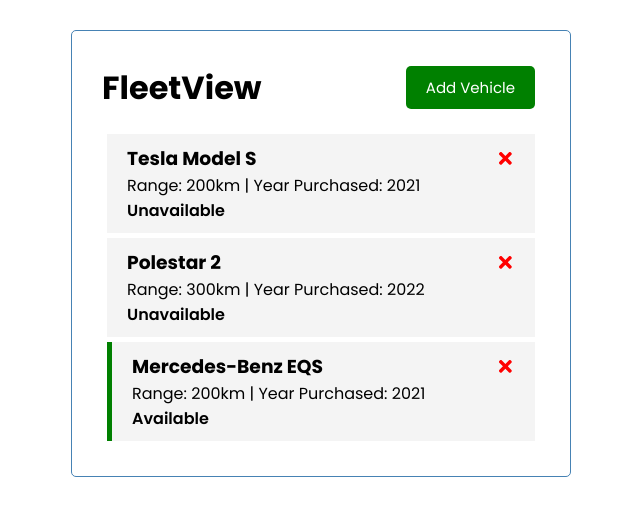
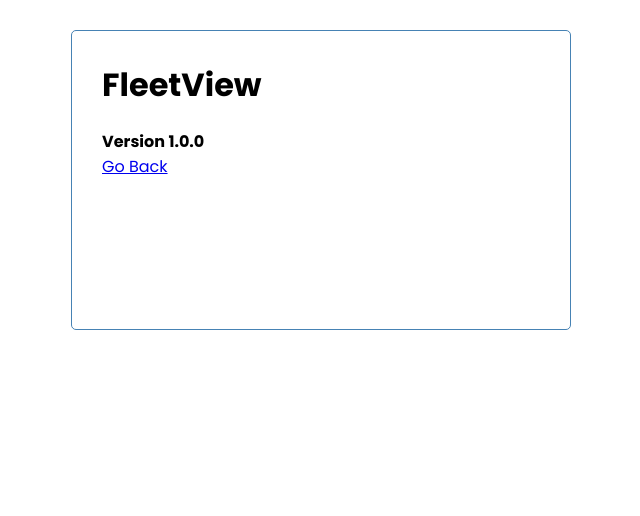
Before and after one commit to azizul-c/FleetView, a React (Create React App) app: page /about in a window 1280 px wide. Shown: the top 516 px of the page, without its empty margins (319-959 px from the left). Built offline with nearby package versions, Linux system fonts and the light colour scheme; data requests are answered from the project's data file.

Commit message:
Implement routing

```diff
--- a/package.json
+++ b/package.json
@@ -10,6 +10,7 @@
     "react": "^18.2.0",
     "react-dom": "^18.2.0",
     "react-icons": "^4.4.0",
+    "react-router-dom": "^6.4.2",
     "react-scripts": "5.0.1",
     "web-vitals": "^2.1.4"
   },
--- a/src/App.js
+++ b/src/App.js
@@ -1,7 +1,10 @@
 import { useState, useEffect } from "react";
+import { BrowserRouter as Router, Route, Routes } from "react-router-dom";
 import Header from "./components/Header";
+import Footer from "./components/Footer";
 import Vehicles from "./components/Vehicles";
 import AddVehicle from "./components/AddVehicle";
+import About from "./components/About";
 
 function App() {
   const [showAddVehicle, setShowAddVehicle] = useState(false);
@@ -89,12 +92,18 @@ function App() {
   };
 
   return (
+    <Router>
       <div className="container">
         <Header
           title={"FleetView"}
           onAdd={() => setShowAddVehicle(!showAddVehicle)}
           showAdd={showAddVehicle}
         />
+        <Routes>
+          <Route
+            path="/"
+            element={
+              <>
                 {/* shorter way of doing a ternary without an else */}
                 {showAddVehicle && <AddVehicle onAdd={addVehicle} />}
                 {vehicles.length > 0 ? (
@@ -106,7 +115,14 @@ function App() {
                 ) : (
                   "There are no vehicles in your fleet."
                 )}
+              </>
+            }
+          />
+          <Route path="/about" element={<About />} />
+        </Routes>
+        <Footer />
       </div>
+    </Router>
   );
 }
 
--- /dev/null
+++ b/src/components/About.js
@@ -0,0 +1,12 @@
+import { Link } from "react-router-dom"
+
+const About = () => {
+  return (
+    <div>
+        <h4>Version 1.0.0</h4>
+        <Link to="/">Go Back</Link>
+    </div>
+  )
+}
+
+export default About
--- /dev/null
+++ b/src/components/Footer.js
@@ -0,0 +1,20 @@
+import { Link } from "react-router-dom"
+import { useLocation } from 'react-router-dom'
+
+const Footer = () => {
+  const location = useLocation()
+
+  return (
+    <footer>
+      {location.pathname === '/' && (
+        <>
+          <p>Created by Azizul Chowdhury</p>
+          <Link to="/about">About</Link>
+        </>
+      )}
+
+    </footer>
+  )
+}
+
+export default Footer
--- a/src/components/Header.js
+++ b/src/components/Header.js
@@ -1,23 +1,29 @@
 import PropTypes from 'prop-types'
 import Button from './Button'
+import { useLocation } from 'react-router-dom'
 
 const Header = ({ title, onAdd, showAdd }) => {
+  const location = useLocation()
 
   return (
     <header className='header'>
-        <h1>{title}</h1>
-        <Button color={showAdd ? 'red' : 'green'} text={showAdd ? 'Close' : 'Add Vehicle'} onClick = {onAdd} />
+      <h1>{title}</h1>
+      {location.pathname === '/' && (<Button
+        color={showAdd ? 'red' : 'green'}
+        text={showAdd ? 'Close' : 'Add Vehicle'}
+        onClick={onAdd}
+      />)}
     </header>
   )
 }
 
 // Not using these, but helpful for referencing later
 Header.defaultProps = {
-    title: 'FleetView',
+  title: 'FleetView',
 }
 
 Header.propTypes = {
-    title: PropTypes.string.isRequired,
+  title: PropTypes.string.isRequired,
 }
 
 // You can do in-line CSS in JS
```
Also changed, not shown: 1 other file (tests, documents, lock files or other folders). Lines whose indentation alone changed are shown as unchanged.
